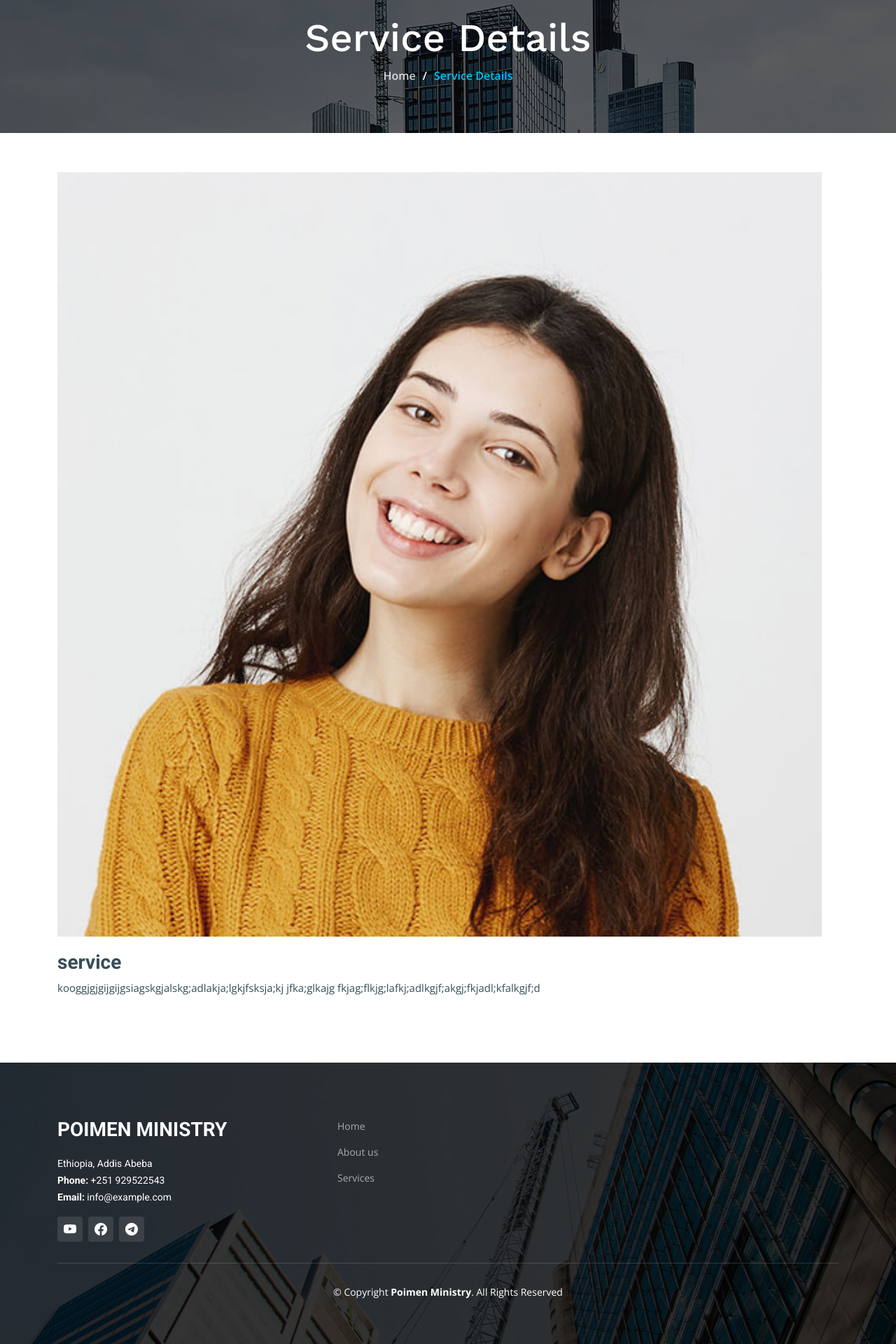
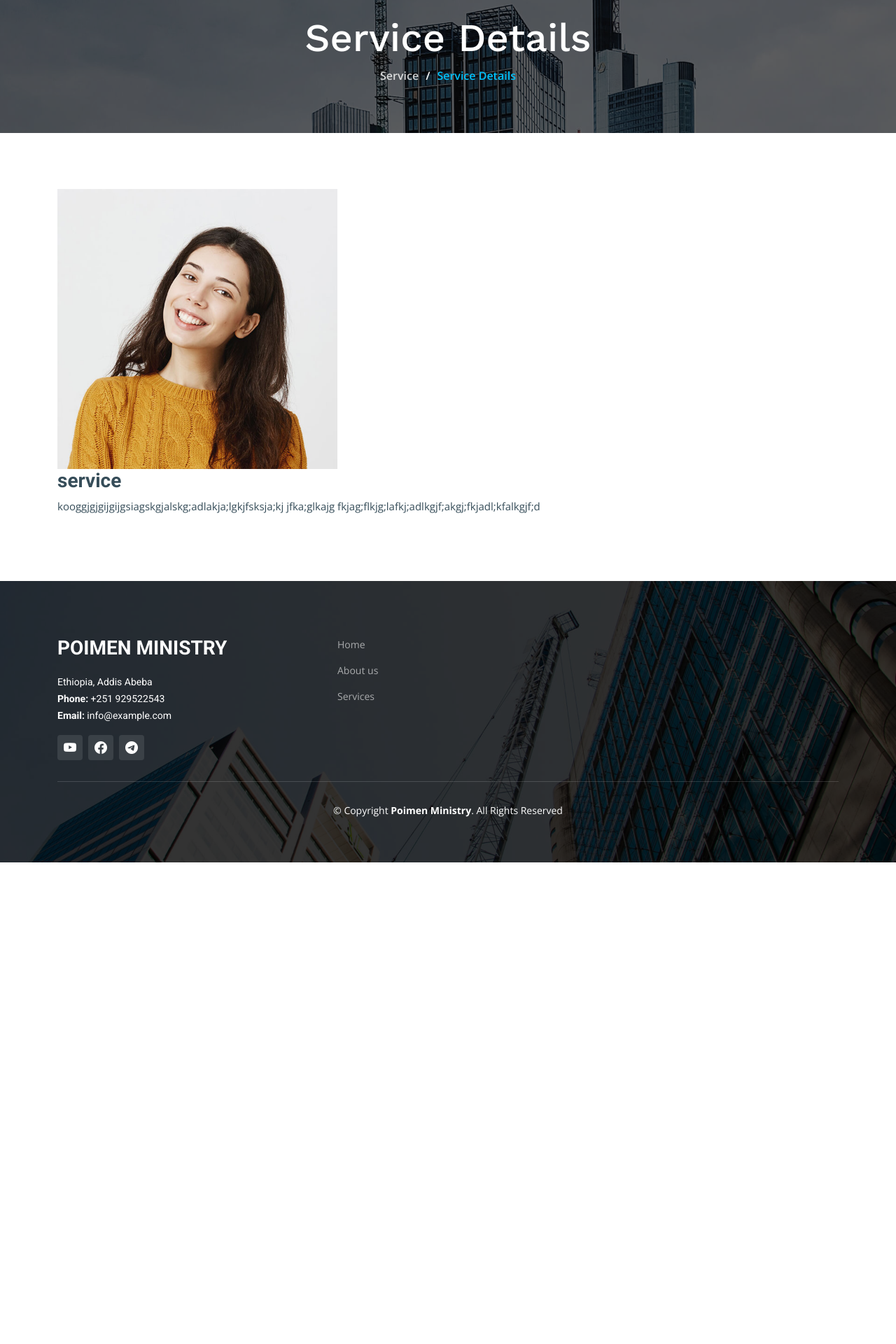
Before and after one commit to Samuelbahiru/poimen, a Django app: page /service/service/ in a window 1280 px wide. Shown: the part 119-2039 px from the top of the page at 70% size. After the commit the page ends 1351 px from the top, so only its background shows below. Run offline with Django 4.2, Linux system fonts and the light colour scheme; data comes from the database, SQL or seed files in the repository; both versions use the stored data as it was after the commit; some libraries are stand-ins or nearby versions.

Commit message:
some errors configured

```diff
--- a/company/templates/company/about.html
+++ b/company/templates/company/about.html
@@ -212,7 +212,8 @@
         </div>
 
       </div>
-    </section><!-- End Core values Section -->
+    </section>
+    <!-- End Core values Section -->
 
   </main><!-- End #main -->
 
--- a/company/templates/company/gallery.html
+++ b/company/templates/company/gallery.html
@@ -38,7 +38,7 @@
         <div class="portfolio-isotope" data-portfolio-filter="*" data-portfolio-layout="masonry" data-portfolio-sort="original-order">
 
           <ul class="portfolio-flters" data-aos="fade-up" data-aos-delay="100">
-            <li data-filter="*" class="filter-active">All</li>
+
             {% for categories in gallery_categories %}
             <li data-filter=".filter-{{categories.name}}">{{categories.name}}</li>
             {% endfor %}
@@ -56,8 +56,8 @@
                 <div class="portfolio-info">
                   <h4>{{gallery.category}}</h4>
                   <p>{{gallery.title}}</p>
-                  <a href="/media/{{gallery.image}}" title="Remodeling 1" data-gallery="portfolio-gallery-remodeling" class="glightbox preview-link"><i class="bi bi-zoom-in"></i></a>
-                  <a href="project-details.html" title="More Details" class="details-link"><i class="bi bi-link-45deg"></i></a>
+                  <a href="/media/{{gallery.image}}" title="{{gallery.title}}" data-gallery="portfolio-gallery-remodeling" class="glightbox preview-link"><i class="bi bi-zoom-in"></i></a>
+
                 </div>
               </div>
             </div><!-- End Projects Item -->
--- a/company/templates/company/resource-details.html
+++ b/company/templates/company/resource-details.html
@@ -28,7 +28,7 @@
         >
           <h2>Resource Details</h2>
           <ol>
-            <li><a href="{% url 'index'%}">Home</a></li>
+            <li><a href="{% url 'resource'%}">Resource</a></li>
             <li>Resource Details</li>
           </ol>
         </div>
@@ -117,9 +117,9 @@
                     <div>
                       <h5>
                         <a href="">{{comment.name}}</a>
-                        <a href="#" class="reply"
+                        <!-- <a href="#" class="reply"
                           ><i class="bi bi-reply-fill"></i> Reply</a
-                        >
+                        > -->
                       </h5>
                       <time datetime="2020-01-01"
                         >{{comment.date | date:'F d, Y'}}</time
--- a/company/templates/company/service-details.html
+++ b/company/templates/company/service-details.html
@@ -24,7 +24,7 @@
 
         <h2>Service Details</h2>
         <ol>
-          <li><a href="{% url 'index' %}">Home</a></li>
+          <li><a href="{% url 'service' %}">Service</a></li>
           <li>Service Details</li>
         </ol>
 
@@ -37,8 +37,8 @@
 
         <div class="row gy-4">
 
-          <div class="row">
-            <img src="/media/{{service.image}}" alt="" class="img-fluid services-img">
+          <div class="col-12 col-md-12">
+            <img width = "400px" height = "350px" src="/media/{{service.image}}" alt="" class="img-fluid " >
             <h3>{{service.title}}</h3>
             {{service.content | safe }}
         </div>
--- a/company/templates/company/services.html
+++ b/company/templates/company/services.html
@@ -41,7 +41,7 @@
 
         <div class="row gy-4">
 
-          {% for service in  page %}
+          {% for service in  services %}
           <div class="col-lg-4 col-md-6" data-aos="fade-up" data-aos-delay="100">
             <div class="service-item  position-relative">
               <div class="icon">
@@ -59,9 +59,6 @@
 
       </div>
     </section><!-- End Services Section -->
-      </ul>
-    </div><!-- End blog pagination -->
-
 
     <!-- ======= Servie Cards Section ======= -->
 
```
Also changed, not shown: db.sqlite3, media/blog/image/team-2.jpg (added), media/blog/image/team-6.jpg (added), media/company/gallery/team-3.jpg (added), media/company/service/team-6.jpg (added).
